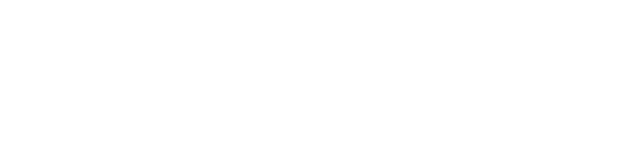
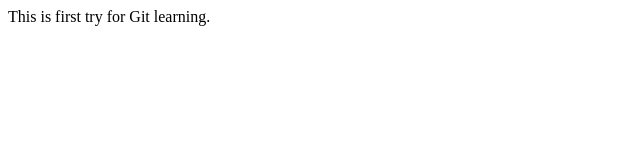
Before and after one commit to jxdjxdxd/git-demo, a plain HTML site: page index.html in a window 1280 px wide. Shown: the whole page, without its empty margins (0-640 px from the left). Drawn offline with Linux system fonts and the light colour scheme.

Commit message:
second commit

```diff
--- a/index.html
+++ b/index.html
@@ -6,6 +6,6 @@
     <title>Document</title>
 </head>
 <body>
-
+    This is first try for Git learning.
 </body>
 </html>
```
